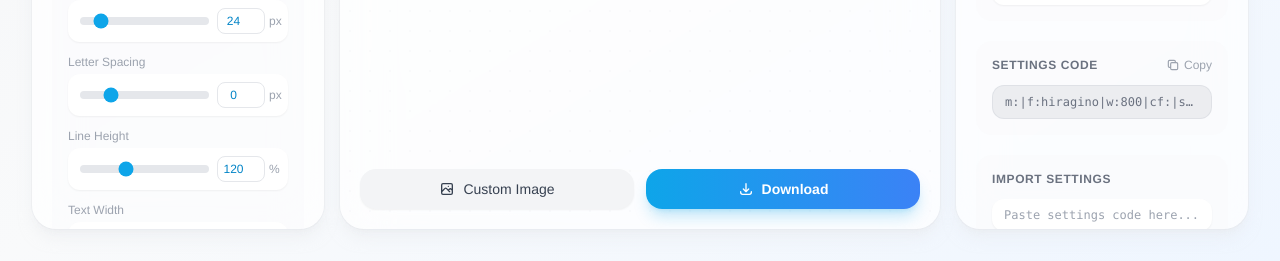
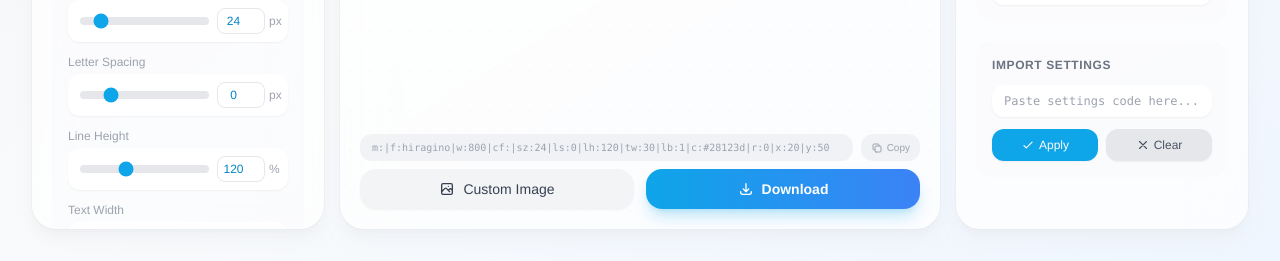
Before and after one commit to darui3018823/chotto-matte, a plain HTML site: page index.html in a window 1280 px wide. Shown: the part 539-800 px from the top of the page. Drawn offline with nearby package versions, Linux system fonts and the light colour scheme.

Commit message:
Refactor: Streamline Settings Code UI and layout
- Move Settings Code display from right sidebar to preview section
- Integrate code display and copy button in compact horizontal layout
- Position below preview container for better UX flow
- Reduce font size (text-[10px]) for subtle appearance
- Optimize spacing with mt-2 instead of mt-4
- Improve visual hierarchy by embedding in preview area
- Simplify code display styling with lighter background
- Remove separate card container for cleaner interface

```diff
--- a/index.html
+++ b/index.html
@@ -199,7 +199,23 @@
                     </div>
                 </div>
 
-                <div class="mt-4 flex gap-3 relative z-10">
+                <!-- Settings Code (compact) -->
+                <div class="mt-2 flex items-center gap-2 relative z-10">
+                    <div id="settingsCodeDisplay"
+                        class="flex-1 px-3 py-1.5 bg-gray-200/50 dark:bg-gray-900/40 rounded-xl text-[10px] font-mono text-gray-400 dark:text-gray-500 truncate select-all cursor-text">
+                    </div>
+                    <button id="copyCodeBtn" type="button"
+                        class="px-2.5 py-1.5 text-[10px] text-gray-400 hover:text-primary-500 bg-gray-200/50 dark:bg-gray-900/40 hover:bg-gray-300/50 dark:hover:bg-gray-800/50 rounded-xl transition-colors flex items-center gap-1">
+                        <svg class="w-3 h-3" fill="none" stroke="currentColor" viewBox="0 0 24 24">
+                            <path stroke-linecap="round" stroke-linejoin="round" stroke-width="2"
+                                d="M8 16H6a2 2 0 01-2-2V6a2 2 0 012-2h8a2 2 0 012 2v2m-6 12h8a2 2 0 002-2v-8a2 2 0 00-2-2h-8a2 2 0 00-2 2v8a2 2 0 002 2z">
+                            </path>
+                        </svg>
+                        Copy
+                    </button>
+                </div>
+
+                <div class="mt-2 flex gap-3 relative z-10">
                     <label
                         class="flex-1 py-2.5 px-3 bg-gray-100 dark:bg-gray-700 hover:bg-gray-200 dark:hover:bg-gray-600 text-gray-700 dark:text-gray-200 font-medium rounded-2xl shadow-sm transition-all cursor-pointer flex items-center justify-center space-x-2 text-sm">
                         <svg class="w-4 h-4" fill="none" stroke="currentColor" viewBox="0 0 24 24">
@@ -285,26 +301,6 @@
                     </div>
 
                     <div class="bg-gray-50/50 dark:bg-gray-900/30 rounded-2xl p-4 space-y-3">
-                        <div class="flex items-center justify-between">
-                            <h3 class="text-xs font-semibold tracking-wider text-gray-500 dark:text-gray-400 uppercase">
-                                Settings Code
-                            </h3>
-                            <button id="copyCodeBtn" type="button"
-                                class="text-xs text-gray-400 hover:text-primary-500 transition-colors flex items-center gap-1">
-                                <svg class="w-3.5 h-3.5" fill="none" stroke="currentColor" viewBox="0 0 24 24">
-                                    <path stroke-linecap="round" stroke-linejoin="round" stroke-width="2"
-                                        d="M8 16H6a2 2 0 01-2-2V6a2 2 0 012-2h8a2 2 0 012 2v2m-6 12h8a2 2 0 002-2v-8a2 2 0 00-2-2h-8a2 2 0 00-2 2v8a2 2 0 002 2z">
-                                    </path>
-                                </svg>
-                                Copy
-                            </button>
-                        </div>
-                        <div id="settingsCodeDisplay"
-                            class="w-full px-3 py-2 bg-gray-200/70 dark:bg-gray-900/50 rounded-xl text-xs font-mono text-gray-500 dark:text-gray-500 truncate select-all cursor-text border border-gray-300/50 dark:border-gray-700/50">
-                        </div>
-                    </div>
-
-                    <div class="bg-gray-50/50 dark:bg-gray-900/30 rounded-2xl p-4 space-y-3">
                         <h3 class="text-xs font-semibold tracking-wider text-gray-500 dark:text-gray-400 uppercase">
                             Import Settings
                         </h3>
```
